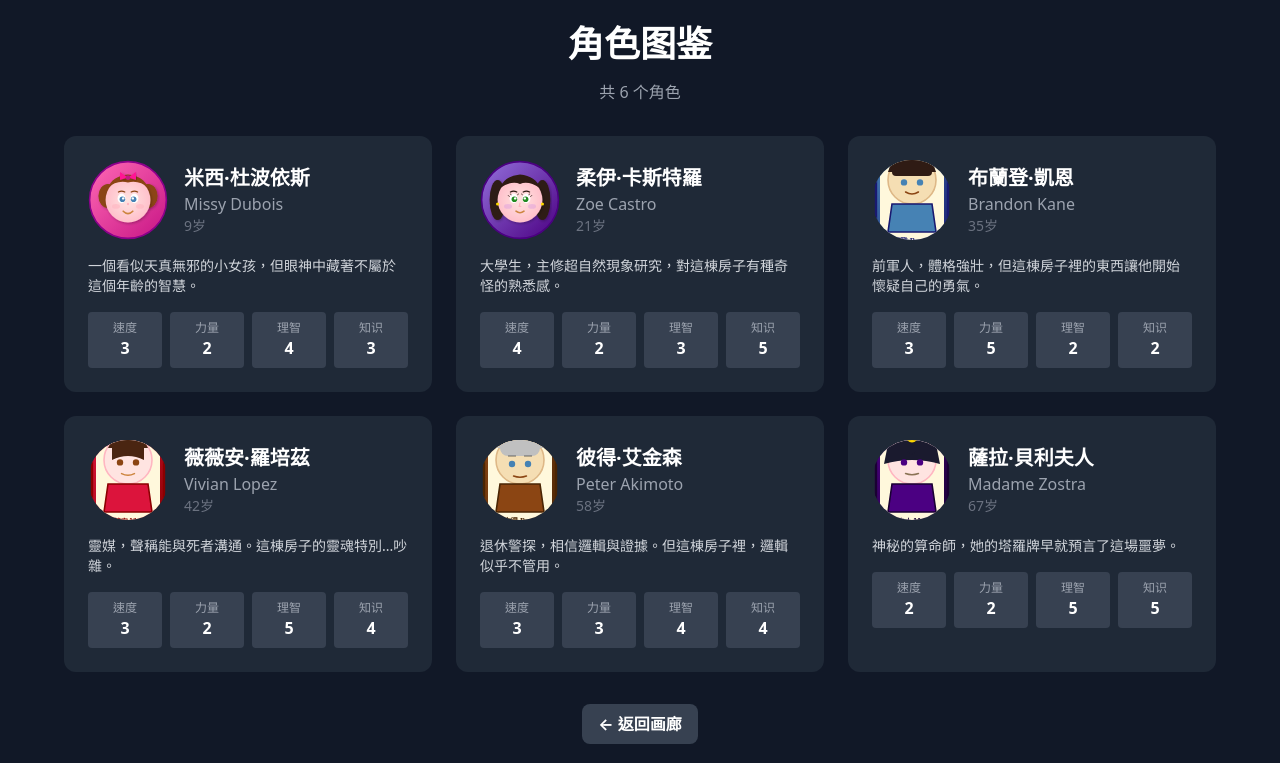
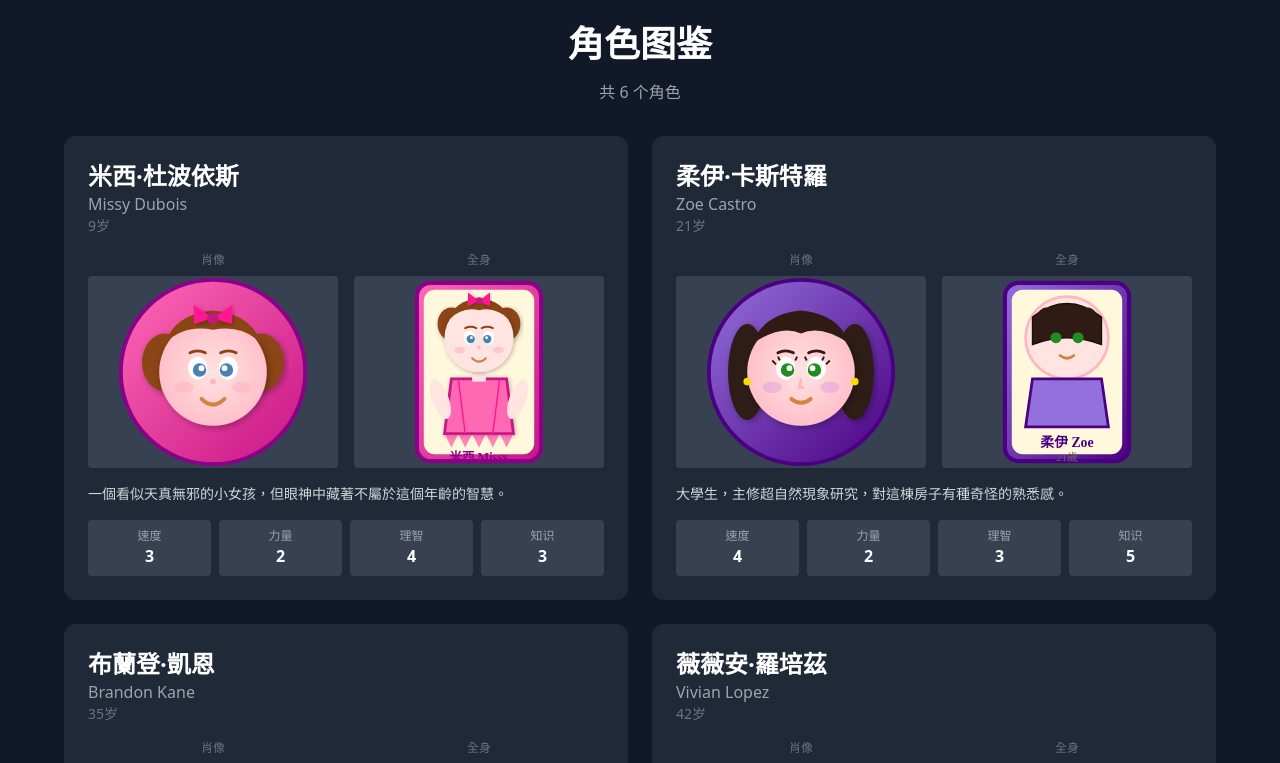
Before and after one commit to csieram/boardgame-betrayal, a Next.js app in the folder apps/web/: page /betrayal/gallery/characters in a window 1280 px wide. Shown: the top 763 px of the page. Built offline with nearby package versions, Linux system fonts and the light colour scheme.

Commit message:
Show both portrait and full body SVG for each character

```diff
--- a/apps/web/src/app/gallery/characters/page.tsx
+++ b/apps/web/src/app/gallery/characters/page.tsx
@@ -9,28 +9,60 @@ export default function CharactersGalleryPage() {
       <h1 className="text-4xl font-bold mb-4 text-center">角色图鉴</h1>
       <p className="text-gray-400 text-center mb-8">共 {CHARACTERS.length} 个角色</p>
 
-      <div className="grid grid-cols-1 md:grid-cols-2 lg:grid-cols-3 gap-6 max-w-6xl mx-auto">
+      <div className="grid grid-cols-1 md:grid-cols-2 gap-6 max-w-6xl mx-auto">
         {CHARACTERS.map((character) => (
           <div key={character.id} className="p-6 bg-gray-800 rounded-xl">
-            <div className="flex items-center gap-4 mb-4">
+            {/* 角色名称 */}
+            <div className="mb-4">
+              <h2 className="text-2xl font-bold">{character.name}</h2>
+              <p className="text-gray-400">{character.nameEn}</p>
+              <p className="text-sm text-gray-500">{character.age}岁</p>
+            </div>
+
+            {/* 肖像和全身图 */}
+            <div className="flex gap-4 mb-4">
+              {/* 肖像 */}
+              <div className="flex-1">
+                <p className="text-xs text-gray-500 mb-2 text-center">肖像</p>
                 {character.portraitSvg ? (
                   <img
                     src={`/betrayal${character.portraitSvg}`}
-                  alt={character.name}
-                  className="w-20 h-20 rounded-full object-cover"
+                    alt={`${character.name} 肖像`}
+                    className="w-full h-48 object-contain bg-gray-700 rounded"
                   />
                 ) : (
                   <div
-                  className="w-20 h-20 rounded-full flex items-center justify-center text-2xl font-bold"
-                  style={{ backgroundColor: character.color + '40', color: character.color }}
+                    className="w-full h-48 flex items-center justify-center rounded"
+                    style={{ backgroundColor: character.color + '40' }}
                   >
-                  {character.name[0]}
+                    <span style={{ color: character.color }} className="text-4xl">{character.name[0]}</span>
                   </div>
                 )}
-              <div>
-                <h2 className="text-xl font-bold">{character.name}</h2>
-                <p className="text-gray-400">{character.nameEn}</p>
-                <p className="text-sm text-gray-500">{character.age}岁</p>
+              </div>
+
+              {/* 全身图 */}
+              <div className="flex-1">
+                <p className="text-xs text-gray-500 mb-2 text-center">全身</p>
+                {character.fullSvg ? (
+                  <img
+                    src={`/betrayal${character.fullSvg}`}
+                    alt={`${character.name} 全身`}
+                    className="w-full h-48 object-contain bg-gray-700 rounded"
+                  />
+                ) : character.portraitSvg ? (
+                  <img
+                    src={`/betrayal${character.portraitSvg}`}
+                    alt={`${character.name}`}
+                    className="w-full h-48 object-contain bg-gray-700 rounded"
+                  />
+                ) : (
+                  <div
+                    className="w-full h-48 flex items-center justify-center rounded"
+                    style={{ backgroundColor: character.color + '40' }}
+                  >
+                    <span style={{ color: character.color }} className="text-4xl">{character.name[0]}</span>
+                  </div>
+                )}
               </div>
             </div>
 
```
Lines whose indentation alone changed are shown as unchanged.
